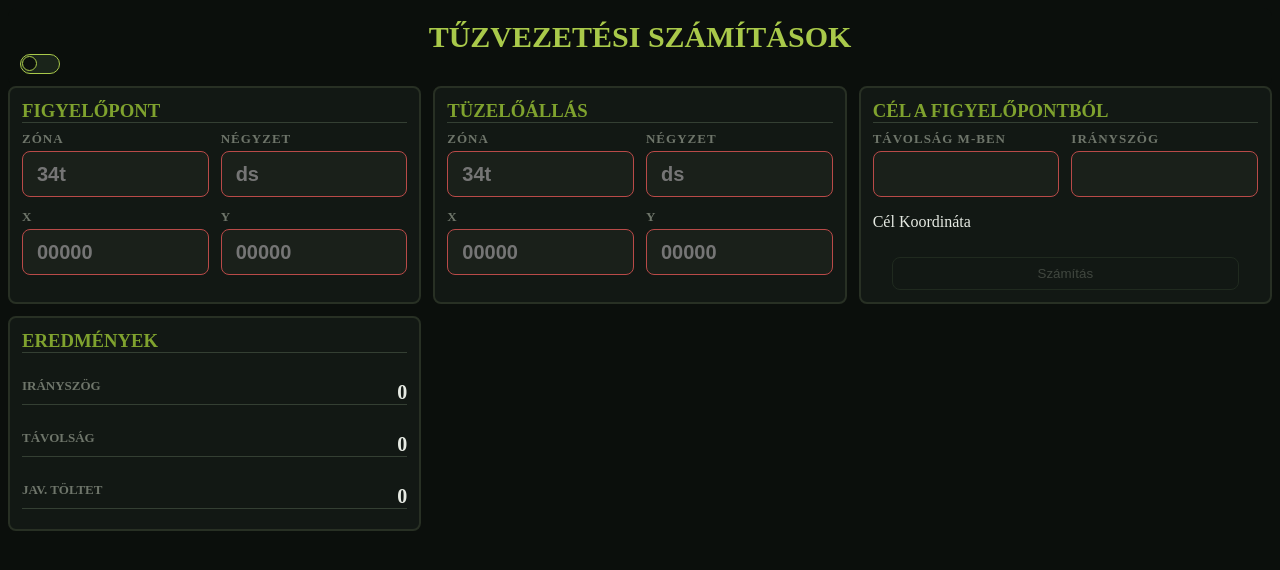
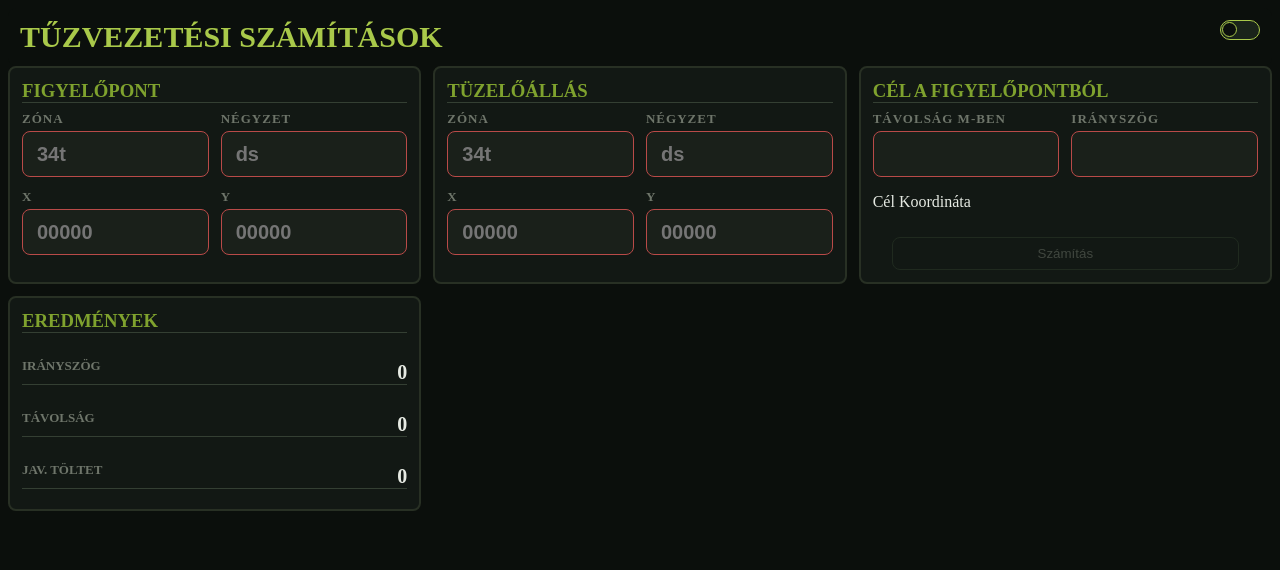
Before and after one commit to ZoltanSzabo91/Mortar-Calculator, a plain HTML site: page index.html in a window 1280 px wide. Drawn offline with Linux system fonts and the light colour scheme.

Commit message:
Update index.html

```diff
--- a/index.html
+++ b/index.html
@@ -105,6 +105,9 @@
                 background: var(--bg);
                 color: var(--accent);
                 text-transform: uppercase;
+                display: flex;
+                flex-direction: row;
+                justify-content: space-between;
             }
             h1 {
                 font-size: 30px;
```
